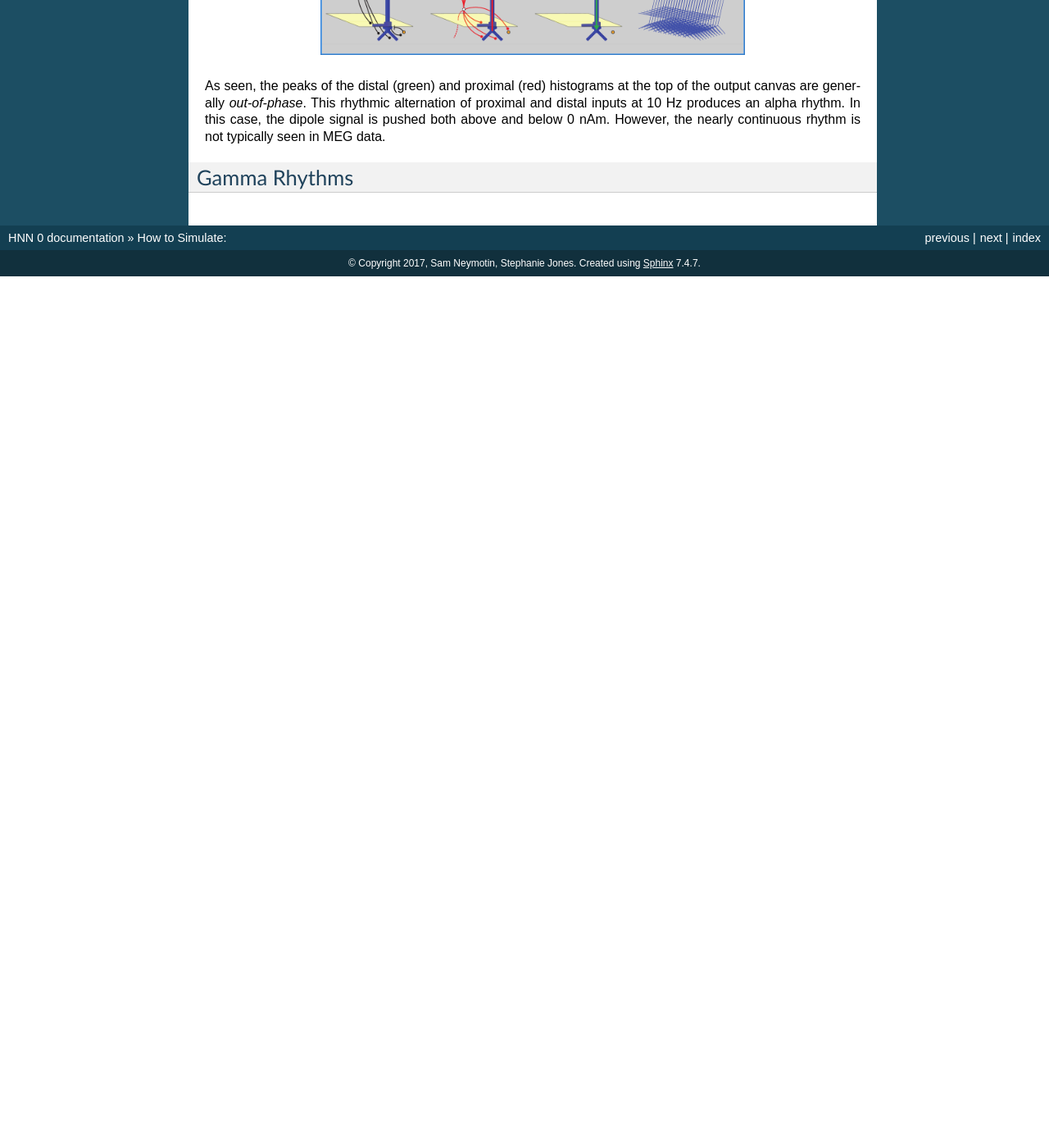
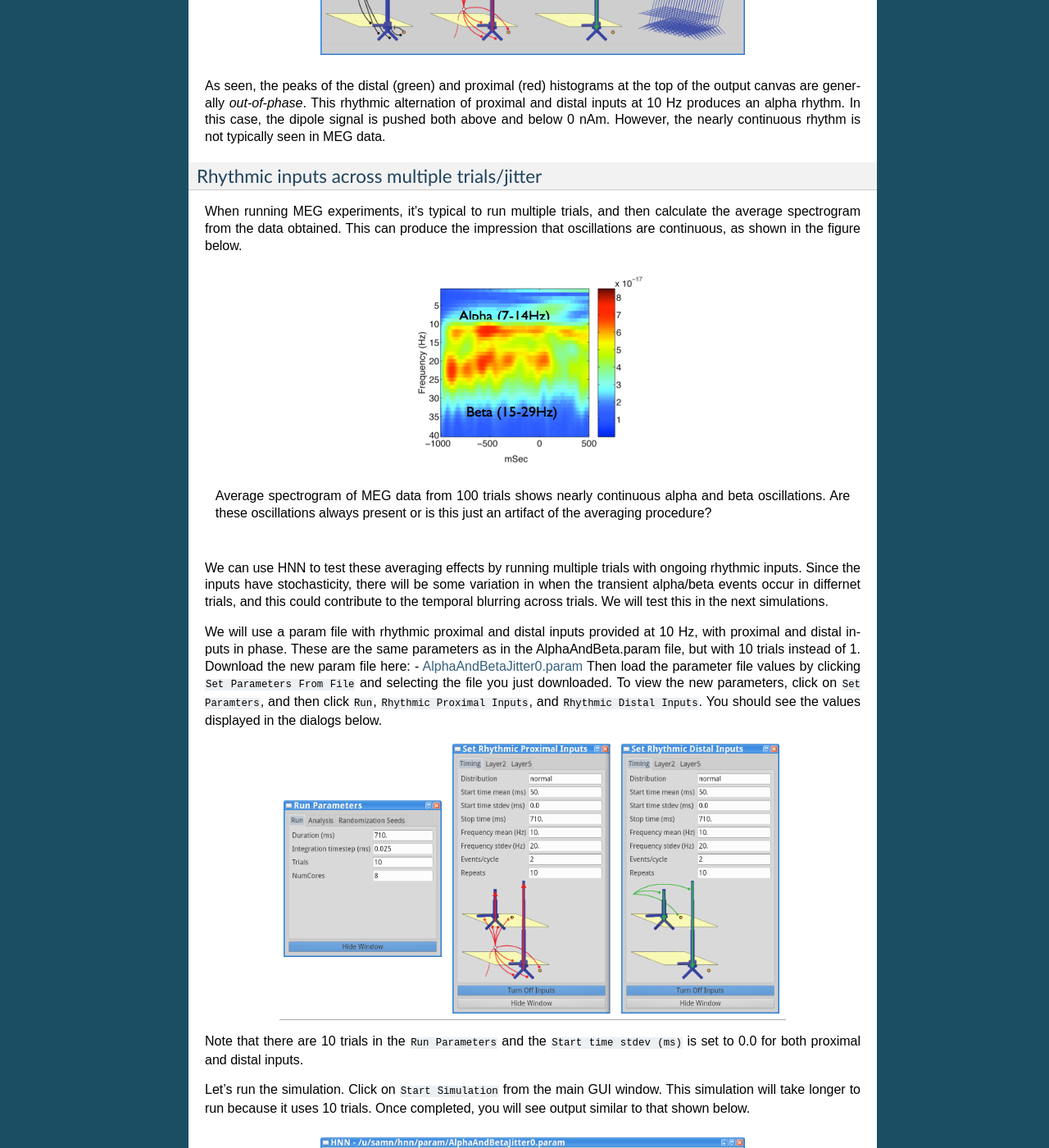
Before and after one commit to jonescompneurolab/hnn, a Sphinx documentation site: the page built from doc/howtosim.rst, in a window 1280 px wide and 1400 px high, scrolled down 24704 px. Shown: the whole window at 82% size. Built offline with Sphinx 7.4.7, drawn with Linux system fonts in a browser that asks for light colours; before the commit the page ends 25041 px from its top, so only the background shows below that; some of the changed text lies outside the part shown.

Commit message:
first multitrial alpha/beta in tut

```diff
--- a/doc/howtosim.rst
+++ b/doc/howtosim.rst
@@ -659,5 +659,76 @@ canvas are generally *out-of-phase*. This rhythmic alternation of proximal and d
 10 Hz produces an alpha rhythm. In this case, the dipole signal is pushed both above and below
 0 nAm. However, the nearly continuous rhythm is not typically seen in MEG data.
 
+Rhythmic inputs across multiple trials/jitter
+^^^^^^^^^^^^^^^^^^^^^^^^^^^^^^^^^^^^^^^^^^^^^
+
+When running MEG experiments, it's typical to run multiple trials, and then calculate
+the average spectrogram from the data obtained. This can produce the impression that
+oscillations are continuous, as shown in the figure below.
+
+.. figure:: images/MEG_Alpha_Beta_Constant_100_Trials.png
+	:scale: 100%
+	:align: center
+
+	Average spectrogram of MEG data from 100 trials shows nearly continuous
+	alpha and beta oscillations. Are these oscillations always present or
+	is this just an artifact of the averaging procedure?
+
+We can use HNN to test these averaging effects by running multiple trials with
+ongoing rhythmic inputs. Since the inputs have stochasticity, there will be some
+variation in when the transient alpha/beta events occur in differnet trials, and
+this could contribute to the temporal blurring across trials. We will test this in the
+next simulations.
+
+We will use a param file with rhythmic proximal and distal inputs provided at 10 Hz, with
+proximal and distal inputs in phase. These are the same parameters as in the AlphaAndBeta.param
+file, but with 10 trials instead of 1. Download the
+new param file here: - `AlphaAndBetaJitter0.param <../../param/AlphaAndBetaJitter0.param>`_
+Then load the parameter file values by clicking ``Set Parameters From File``
+and selecting the file you just downloaded. To view the new parameters,
+click on ``Set Paramters``, and then click ``Run``, ``Rhythmic Proximal Inputs``, and ``Rhythmic Distal Inputs``.
+You should see the values displayed in the dialogs below.
+
+.. |alphabjitter0runparamfig| image:: images/AlphaAndBetaJitter0Runparam.png
+        :scale: 40%
+	:align: bottom
+
+.. |alphabjitter0proxtimingparamfig| image:: images/AlphaAndBetaJitter0ProxTimingparam.png
+        :scale: 40%
+	:align: bottom
+
+.. |alphabjitter0disttimingparamfig| image:: images/AlphaAndBetaJitter0DistTimingparam.png
+        :scale: 40%
+	:align: bottom
+
++----------------------------+-----------------------------------+-----------------------------------+
+| |alphabjitter0runparamfig| | |alphabjitter0proxtimingparamfig| | |alphabjitter0disttimingparamfig| |
++----------------------------+-----------------------------------+-----------------------------------+
+
+Note that there are 10 trials in the ``Run Parameters`` and the ``Start time stdev (ms)`` is set
+to 0.0 for both proximal and distal inputs.
+
+Let's run the simulation. Click on ``Start Simulation``
+from the main GUI window. This simulation will take longer to run because it uses 10 trials.
+Once completed, you will see output similar to that shown below.
+
+.. figure:: images/AlphaAndBetaJitter0Output.png
+	:scale: 40%
+	:align: center
+
+	Average spectrogram from 10 trials of ongoing rhythmic inputs produces blurring of alpha/beta
+	events across time. **Note that the dipole signals were not averaged; rather tha individual
+	spectrograms were averaged across trials.** This averaging produces a nearly continuous band
+	of alpha oscillations and more continuous beta events. Running more simulations will increase blurring.
+
+We can refine control of the amount of temporal blurring by modulating a jitter parameter.
+This jitter parameter modulates the start time of the rhythmic inputs, adding more variability
+to when the transient alpha/beta events occur, and producing even more temporal blurring.
+
+To demonstrate this, ...
+
+As an exercise, try decreasing or increasing the number of trials in both of these simulations to see how that
+impacts the absence/presence of continuous alpha/beta oscillations.
+
 Gamma Rhythms
 -------------
```
Also changed, not shown: doc/images/AlphaAndBetaJitter0DistTimingparam.png (added), doc/images/AlphaAndBetaJitter0Output.png (added), doc/images/AlphaAndBetaJitter0ProxTimingparam.png (added), doc/images/AlphaAndBetaJitter0Runparam.png (added), doc/images/MEG_Alpha_Beta_Constant_100_Trials.png (added), 2 other files.
